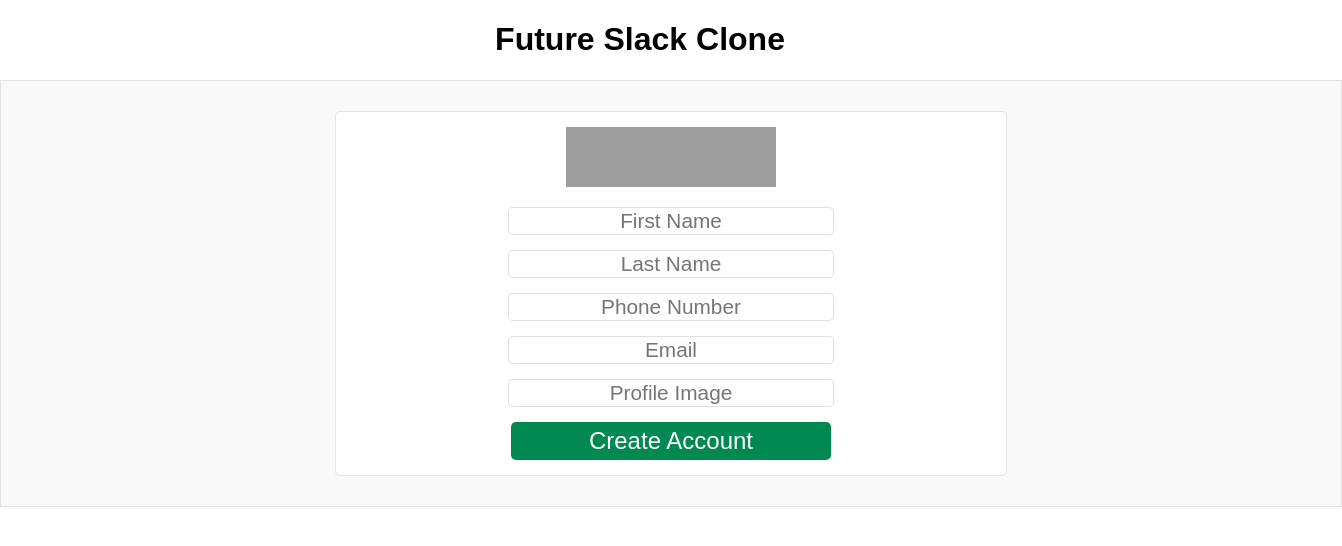
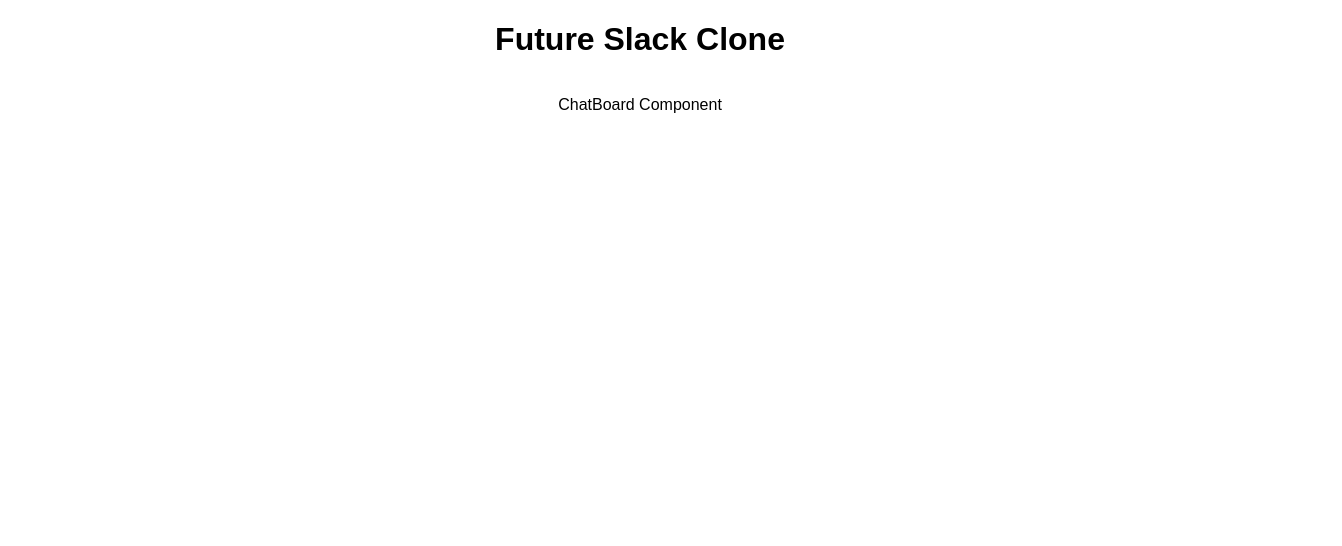
Before and after one commit to bheadwhite/slack_clone, a React (Create React App) app in the folder front_end/: page / in a window 1280 px wide. Shown: the top 546 px of the page, 1342 px wide, since content can reach past the window. Built offline with nearby package versions, Linux system fonts and the light colour scheme; grey boxes are pictures that could not be loaded.

Commit message:
got the routes file setup

```diff
--- a/front_end/src/App.js
+++ b/front_end/src/App.js
@@ -1,15 +1,14 @@
 import React, { Component } from "react";
 import logo from "./logo.svg";
 import "./App.css";
-
-import CreateUser from "./components/CreateUser/CreateUser.js";
+import routes from "./routes.js";
 
 class App extends Component {
   render() {
     return (
       <div className="App">
         <h1>Future Slack Clone</h1>
-        <CreateUser />
+        {routes}
       </div>
     );
   }
--- a/front_end/src/components/CreateUser/CreateUser.css
+++ b/front_end/src/components/CreateUser/CreateUser.css
@@ -2,7 +2,6 @@
   display: flex;
   flex-direction: column;
   align-items: center;
-  justify-content: center;
   background: #f9f9f9;
   width: 100%;
   border: 1px solid rgba(226, 219, 219, 0.8);
--- a/front_end/src/components/CreateUser/CreateUser.js
+++ b/front_end/src/components/CreateUser/CreateUser.js
@@ -22,8 +22,8 @@
   // creates a user with the info from the
   // form. And if it works redirect to '/'
 
-  // createUser() {
-  //   //! Needs the endpoint
+  //! createUser() {
+  //!  Needs the endpoint
   //   axios.post(`http://localhost3001/endpointHere`, {body of request here}).then(() => {
   //     console.log("This function should redirect to the home page after a succesful creation of a user");
   //   });
--- a/front_end/src/index.js
+++ b/front_end/src/index.js
@@ -1,8 +1,12 @@
-import React from 'react';
-import ReactDOM from 'react-dom';
-import './index.css';
-import App from './App';
-import registerServiceWorker from './registerServiceWorker';
+import React from "react";
+import ReactDOM from "react-dom";
+import "./index.css";
+import App from "./App";
+import { HashRouter } from "react-router-dom";
 
-ReactDOM.render(<App />, document.getElementById('root'));
-registerServiceWorker();
+ReactDOM.render(
+  <HashRouter>
+    <App />
+  </HashRouter>,
+  document.getElementById("root")
+);
--- /dev/null
+++ b/front_end/src/routes.js
@@ -0,0 +1,11 @@
+import React from "react";
+import { Route } from "react-router-dom";
+import ChatBoard from "./components/ChatBoard/ChatBoard.js";
+import CreateUser from "./components/CreateUser/CreateUser.js";
+
+export default (
+  <div>
+    <Route exact path="/" component={ChatBoard} />
+    <Route path="/create-account" component={CreateUser} />
+  </div>
+);
```
